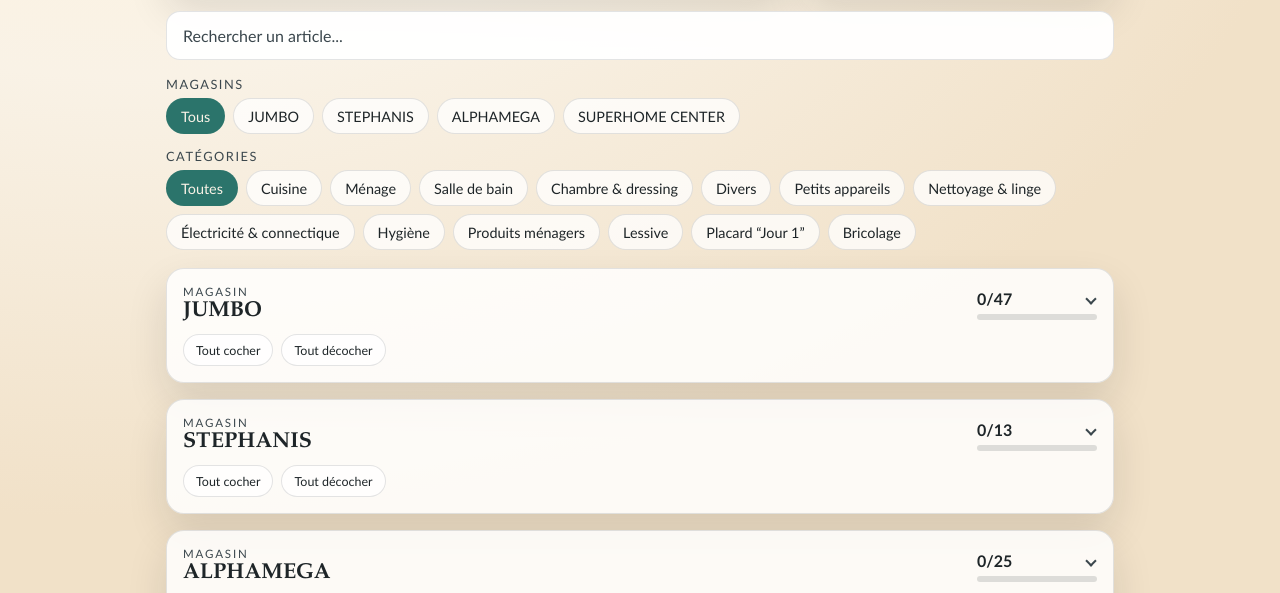
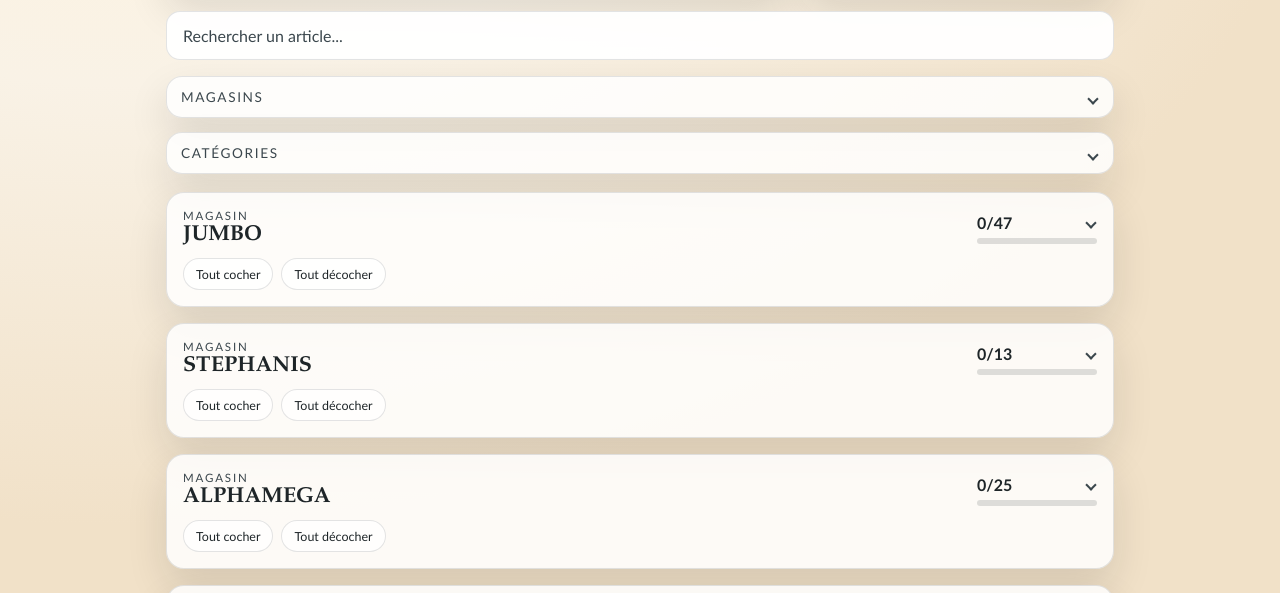
Before and after one commit to ddabdul/Movinglist, a plain HTML site: page index.html in a window 1280 px wide. Shown: the part 175-768 px from the top of the page. Drawn offline with Linux system fonts and the light colour scheme.

Commit message:
Collapse filter chips into panels

```diff
--- a/index.html
+++ b/index.html
@@ -58,14 +58,14 @@
         </label>
 
         <div class="filters">
-          <div class="filter-group">
-            <div class="filter-title">Magasins</div>
+          <details class="filter-panel">
+            <summary>Magasins</summary>
             <div class="chip-row" id="magasin-filters"></div>
-          </div>
-          <div class="filter-group">
-            <div class="filter-title">Catégories</div>
+          </details>
+          <details class="filter-panel">
+            <summary>Catégories</summary>
             <div class="chip-row" id="categorie-filters"></div>
-          </div>
+          </details>
         </div>
       </section>
 
--- a/styles.css
+++ b/styles.css
@@ -216,18 +216,38 @@
   gap: 14px;
 }
 
-.filter-title {
-  font-size: 0.8rem;
-  text-transform: uppercase;
-  letter-spacing: 0.12em;
-  color: var(--ink-2);
-  margin-bottom: 6px;
-}
-
 .chip-row {
   display: flex;
   flex-wrap: wrap;
   gap: 8px;
+}
+
+.filter-panel {
+  border-radius: 16px;
+  border: 1px solid var(--border);
+  background: var(--card);
+  box-shadow: var(--shadow);
+  overflow: hidden;
+}
+
+.filter-panel summary {
+  padding: 12px 14px;
+  display: flex;
+  align-items: center;
+  justify-content: space-between;
+  font-size: 0.85rem;
+  text-transform: uppercase;
+  letter-spacing: 0.12em;
+  color: var(--ink-2);
+}
+
+.filter-panel summary::after {
+  right: 16px;
+  top: 18px;
+}
+
+.filter-panel .chip-row {
+  padding: 0 14px 14px;
 }
 
 .chip {
```
